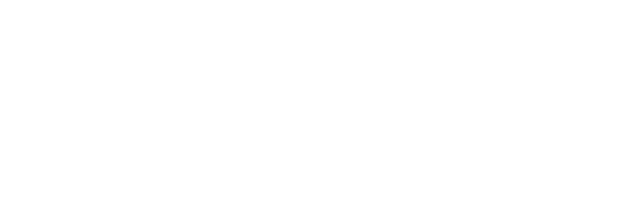
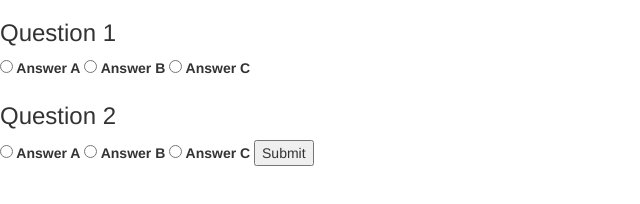
Before and after one commit to abijuru/QUIZ-BOARD-PROJECT, a plain HTML site: page js/index.html in a window 1280 px wide. Shown: the whole page, without its empty margins (0-640 px from the left). Drawn offline with nearby package versions, Linux system fonts and the light colour scheme; files that its build step writes are made by us from their sources.

Commit message:
add the link of jquery

```diff
--- a/js/index.html
+++ b/js/index.html
@@ -9,6 +9,43 @@
     <title>Document</title>
 </head>
 <body>
+        <form action="/success-page" class="simple-quiz">
+            <h3>Question 1</h3>
 
+            <label>
+              <input type="radio" name="answers[1]" value="A">
+              Answer A
+            </label>
+
+            <label>
+              <input type="radio" name="answers[1]" value="B">
+              Answer B
+            </label>
+
+            <label>
+              <input type="radio" name="answers[1]" value="C" data-correct>
+              Answer C
+            </label>
+
+            <h3>Question 2</h3>
+
+            <label>
+              <input type="radio" name="answers[2]" value="A">
+              Answer A
+            </label>
+
+            <label>
+              <input type="radio" name="answers[2]" value="B" data-correct>
+              Answer B
+            </label>
+
+            <label>
+              <input type="radio" name="answers[2]" value="C">
+              Answer C
+            </label>
+
+            <input type="submit">
+      <form>
+            <script src="jquery.js" type="text/javascript"></script>
 </body>
 </html>
```
